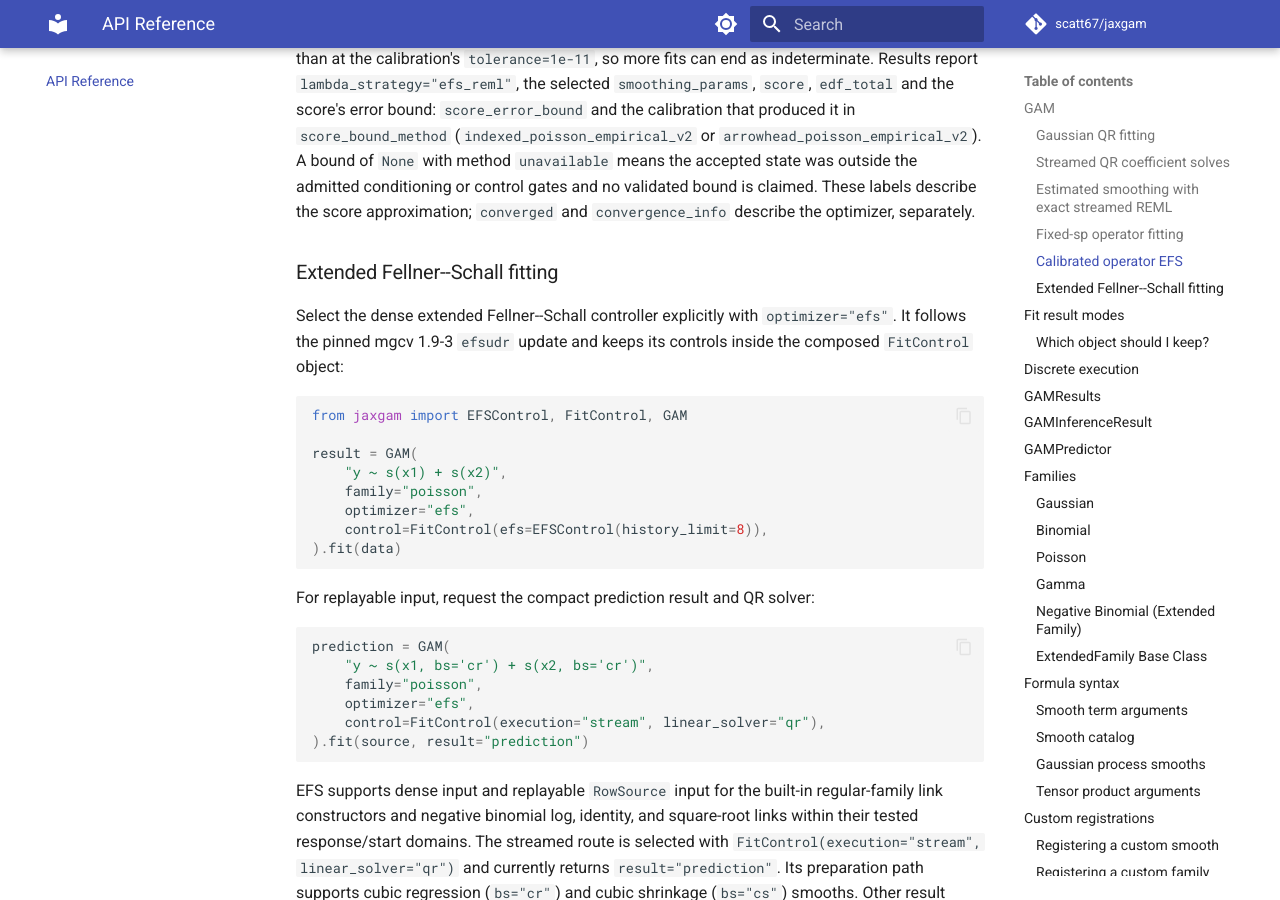
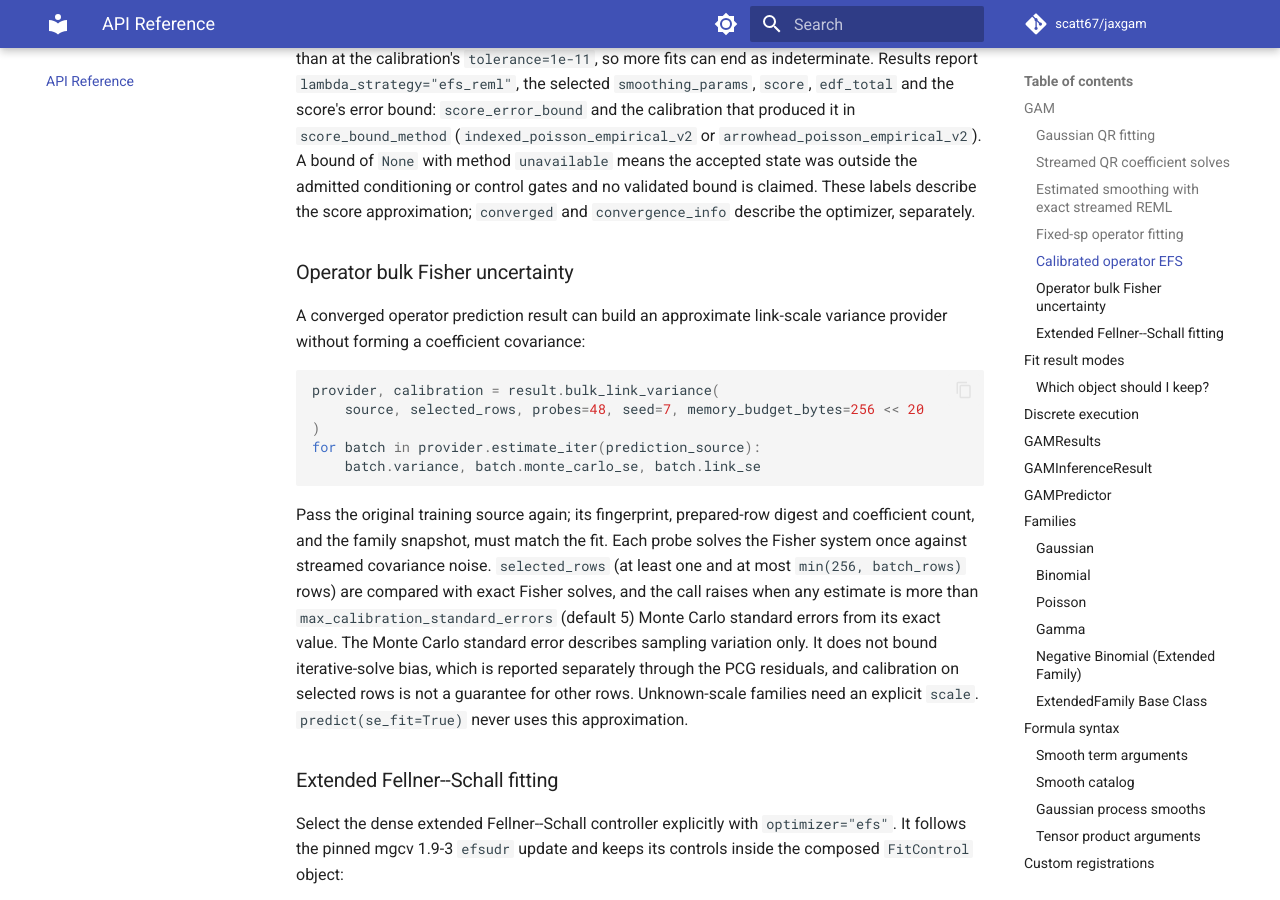
Before and after one commit to scatt67/jaxgam, an MkDocs documentation site: the page built from docs/api.md, in a window 1280 px wide and 900 px high, scrolled down 5310 px. Built offline with MkDocs 1.6.1 and Material for MkDocs 9.7.7, drawn with Linux system fonts in a browser that asks for light colours; comment, search, counter and statistics services are not loaded.

Commit message:
[docs] api: document operator bulk Fisher uncertainty
Describe bulk_link_variance: the training-source replay identity, selected
exact calibration and its standard-error limit, and what the Monte Carlo
error does and does not cover.

Co-Authored-By: Claude Opus 5.5 <noreply@anthropic.com>

````diff
--- a/docs/api.md
+++ b/docs/api.md
@@ -274,6 +274,32 @@ indeterminate. Results report `lambda_strategy="efs_reml"`, the selected
 or control gates and no validated bound is claimed. These labels describe the
 score approximation; `converged` and `convergence_info` describe the
 optimizer, separately.
+
+### Operator bulk Fisher uncertainty
+
+A converged operator prediction result can build an approximate link-scale
+variance provider without forming a coefficient covariance:
+
+```python
+provider, calibration = result.bulk_link_variance(
+    source, selected_rows, probes=48, seed=7, memory_budget_bytes=256 << 20
+)
+for batch in provider.estimate_iter(prediction_source):
+    batch.variance, batch.monte_carlo_se, batch.link_se
+```
+
+Pass the original training source again; its fingerprint, prepared-row
+digest and coefficient count, and the family snapshot, must match the fit.
+Each probe solves the Fisher system once against streamed covariance noise.
+`selected_rows` (at least one and at most `min(256, batch_rows)` rows) are
+compared with exact Fisher solves, and the call raises when any estimate is
+more than
+`max_calibration_standard_errors` (default 5) Monte Carlo standard errors
+from its exact value. The Monte Carlo standard error describes sampling
+variation only. It does not bound iterative-solve bias, which is reported
+separately through the PCG residuals, and calibration on selected rows is
+not a guarantee for other rows. Unknown-scale families need an explicit
+`scale`. `predict(se_fit=True)` never uses this approximation.
 
 ### Extended Fellner--Schall fitting
 
````
